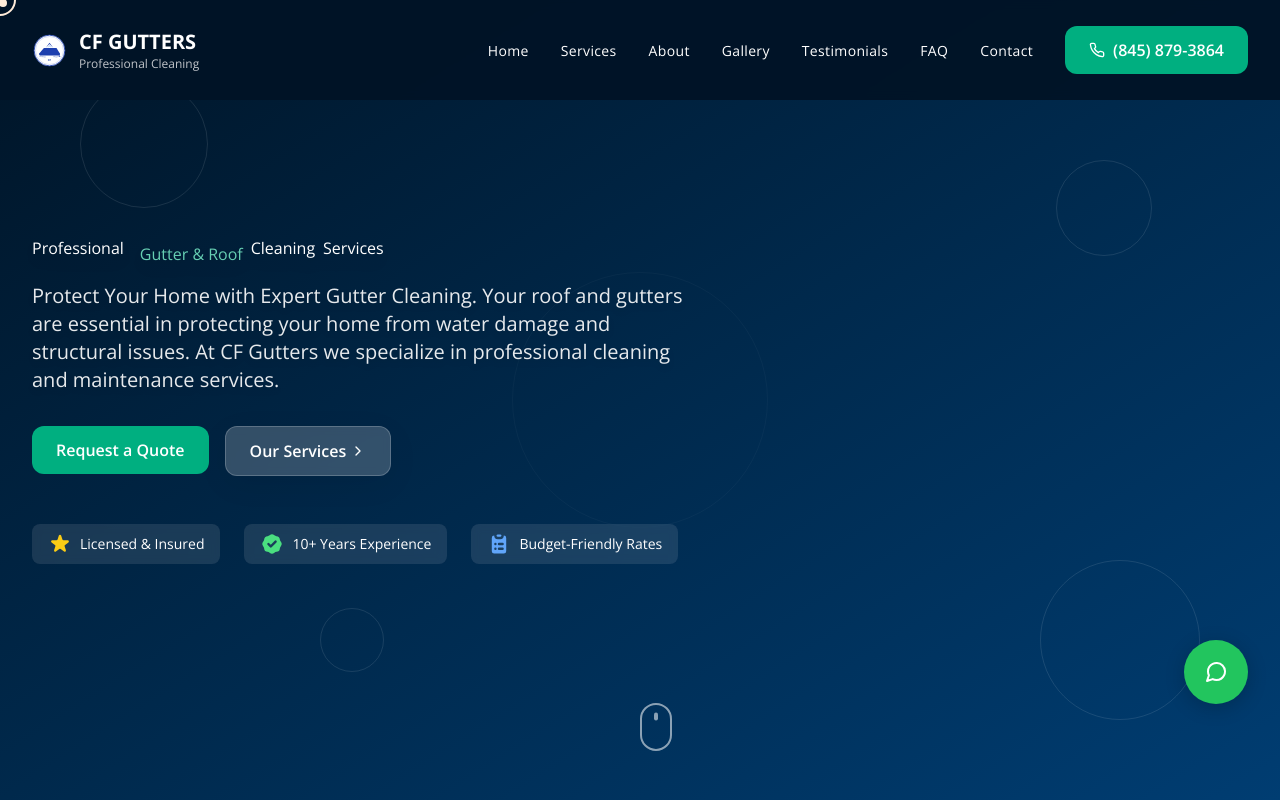
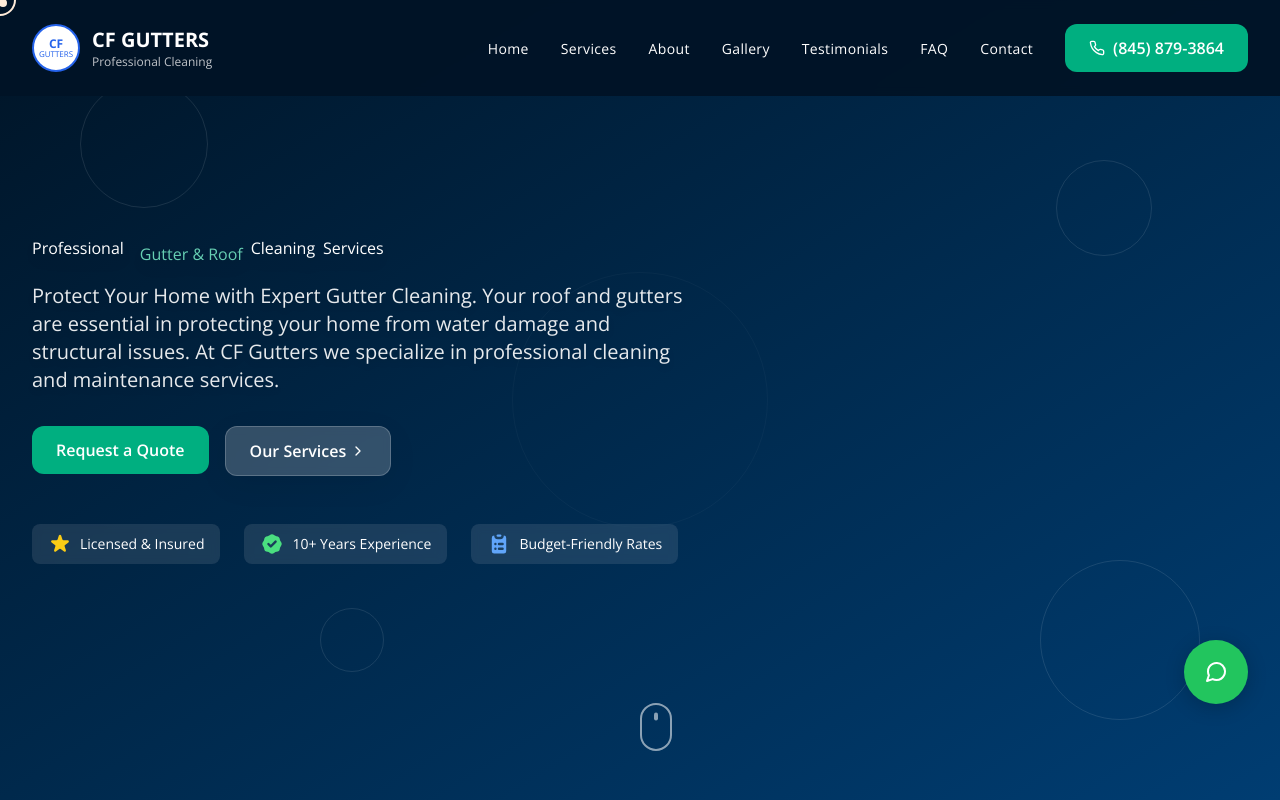
Before and after one commit to Nimbus2000meta/CFGUTTERS, a React (Create React App) app in the folder frontend/: page / in a window 1280 px wide. Shown: the top 800 px of the page. Built offline with nearby package versions, Linux system fonts and the light colour scheme.

Commit message:
auto-commit for 2b583fda-5cd3-49b5-afdd-a0af12872e77

```diff
--- a/frontend/src/components/layout/Header.jsx
+++ b/frontend/src/components/layout/Header.jsx
@@ -43,72 +43,14 @@ const Header = () => {
   };
 
   const CFGuttersLogo = ({ className = "" }) => (
-    <div className={`flex items-center ${className} py-1`}>
-      {/* CF Gutters Logo SVG - Compact size for header */}
-      <svg
-        width="35"
-        height="35"
-        viewBox="0 0 200 200"
-        fill="none"
-        xmlns="http://www.w3.org/2000/svg"
-        className="mr-3 flex-shrink-0"
-      >
-        {/* Outer circle border - Blue */}
-        <circle
-          cx="100"
-          cy="100"
-          r="88"
-          stroke="#1e40af"
-          strokeWidth="5"
-          fill="white"
-        />
-
-        {/* Inner circle border - Blue */}
-        <circle
-          cx="100"
-          cy="100"
-          r="80"
-          stroke="#1e40af"
-          strokeWidth="1"
-          fill="white"
-        />
-
-        {/* Main house/roof structure - Blue */}
-        <path
-          d="M40 118 L68 85 L90 85 L140 85 L160 118 L155 128 L45 128 Z"
-          fill="#1e40af"
-        />
-
-        {/* Roof peak triangle - Blue */}
-        <path
-          d="M78 85 L100 55 L122 85 L118 82 L100 63 L82 82 Z"
-          fill="#1e40af"
-        />
-
-        {/* Inner roof detail - Light Blue */}
-        <path
-          d="M88 85 L100 70 L112 85 L108 83 L100 75 L92 83 Z"
-          fill="#93c5fd"
-        />
-
-        {/* Gutter system - Blue */}
-        <rect x="40" y="118" width="120" height="5" fill="#1e40af"/>
-
-        {/* Water flow lines - Blue */}
-        <path d="M45 133 L52 133" stroke="#1e40af" strokeWidth="2" strokeLinecap="round"/>
-        <path d="M57 135 L64 135" stroke="#1e40af" strokeWidth="2" strokeLinecap="round"/>
-        <path d="M69 137 L76 137" stroke="#1e40af" strokeWidth="2" strokeLinecap="round"/>
-        <path d="M124 135 L131 135" stroke="#1e40af" strokeWidth="2" strokeLinecap="round"/>
-        <path d="M136 137 L143 137" stroke="#1e40af" strokeWidth="2" strokeLinecap="round"/>
-        <path d="M148 133 L155 133" stroke="#1e40af" strokeWidth="2" strokeLinecap="round"/>
-
-        {/* Downspout - Blue */}
-        <rect x="157" y="118" width="3" height="18" fill="#1e40af"/>
-        <rect x="155" y="134" width="7" height="3" fill="#1e40af"/>
-
-        {/* CF text inside circle */}
-        <text x="100" y="158" textAnchor="middle" fill="#1e40af" fontSize="16" fontWeight="bold">CF</text>
-      </svg>
+    <div className={`flex items-center ${className}`}>
+      {/* CF Gutters Logo - Simple and compact design */}
+      <div className="mr-3 flex-shrink-0 w-12 h-12 rounded-full bg-white border-2 border-blue-600 flex items-center justify-center">
+        <div className="text-center">
+          <div className="text-blue-600 font-bold text-xs leading-none">CF</div>
+          <div className="text-blue-600 text-[8px] leading-none">GUTTERS</div>
+        </div>
+      </div>
       <div className="flex flex-col">
         <span className="text-lg md:text-xl font-bold">CF GUTTERS</span>
         <span className="text-xs text-current opacity-75">Professional Cleaning</span>
```
